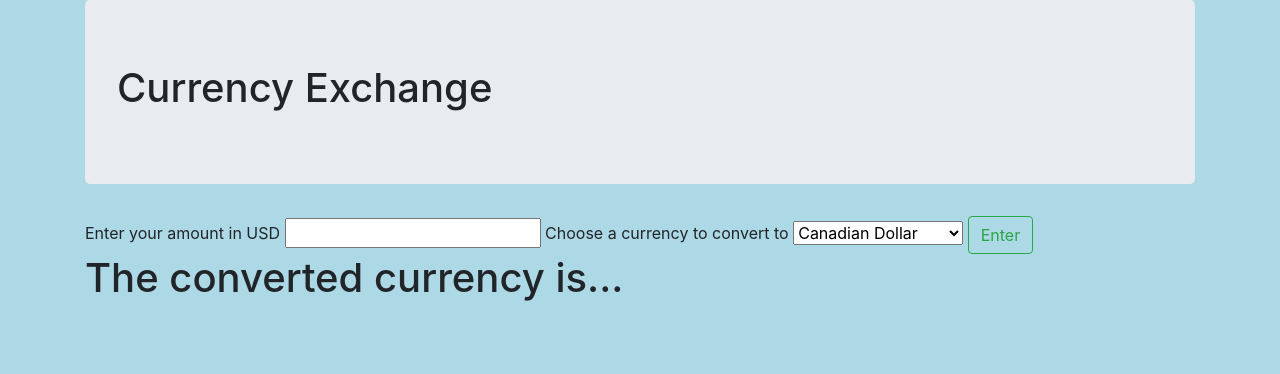
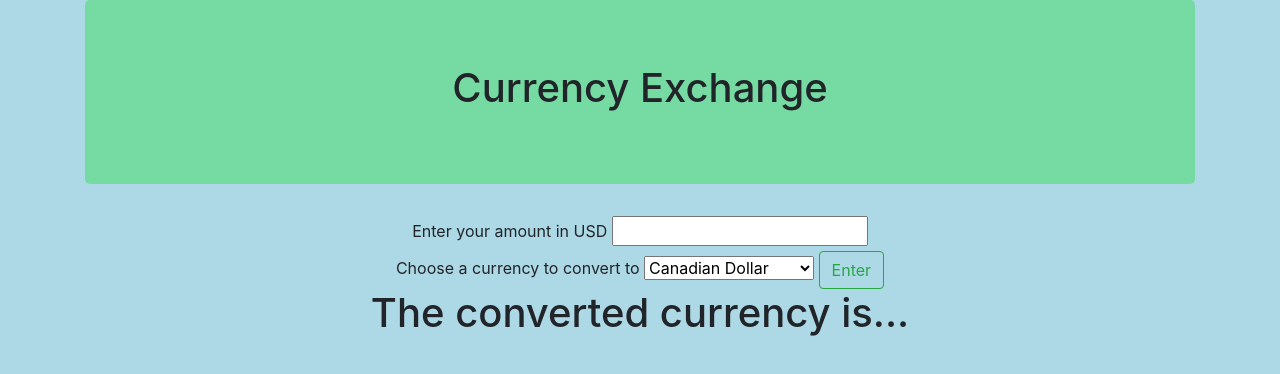
Before and after one commit to riley-mc/Currency-Exchange, a website built with webpack: page src/index.html in a window 1280 px wide. Built offline with nearby package versions, Linux system fonts and the light colour scheme.

Commit message:
Add minor styling.

```diff
--- a/src/css/styles.css
+++ b/src/css/styles.css
@@ -1,3 +1,8 @@
 body {
   background-color: lightblue;
+  text-align: center;
 }
+
+.jumbotron {
+  background-color: rgb(118, 219, 163);
+}
```
Also changed, not shown: src/index.html (+1 -0 lines).
